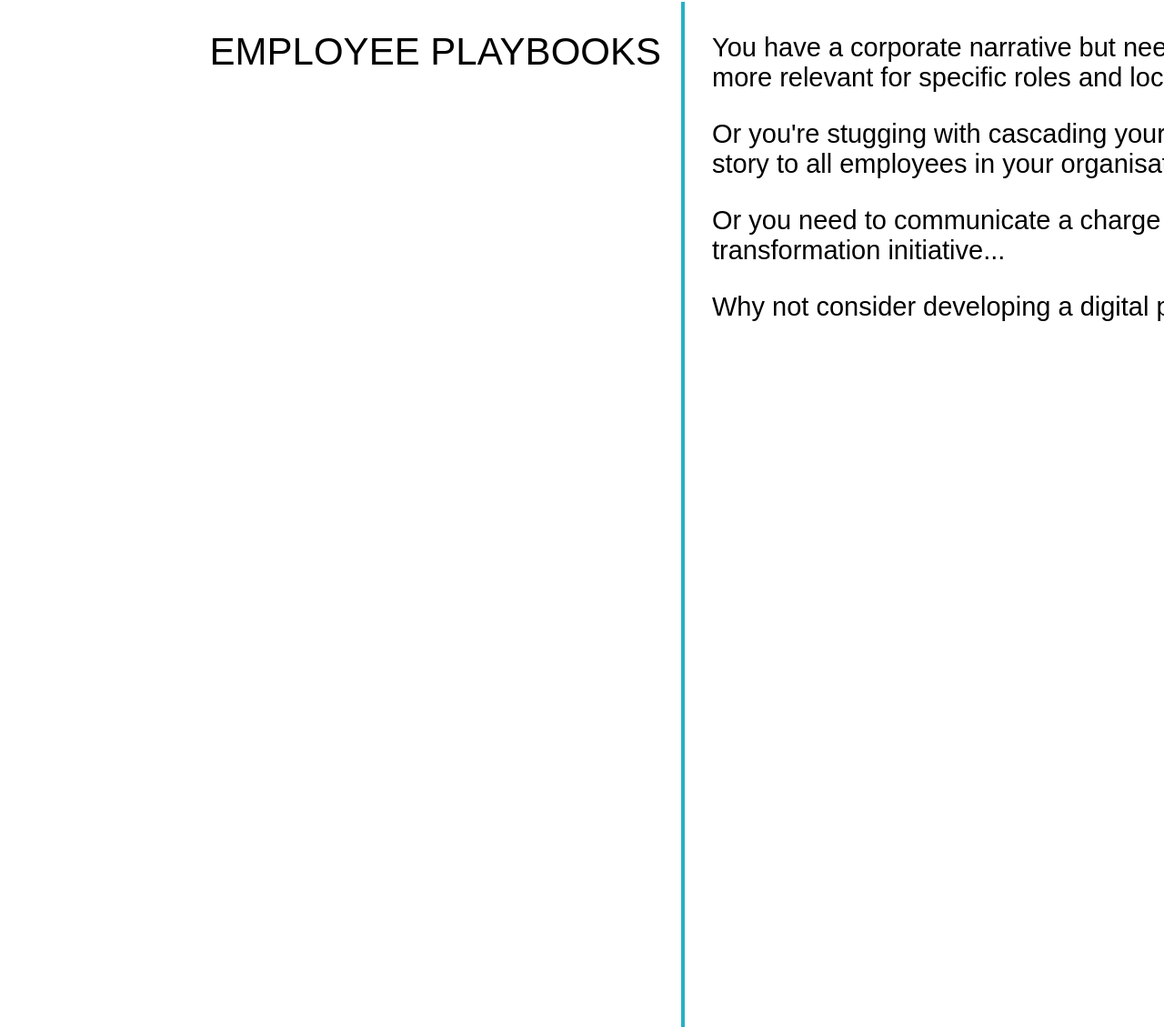
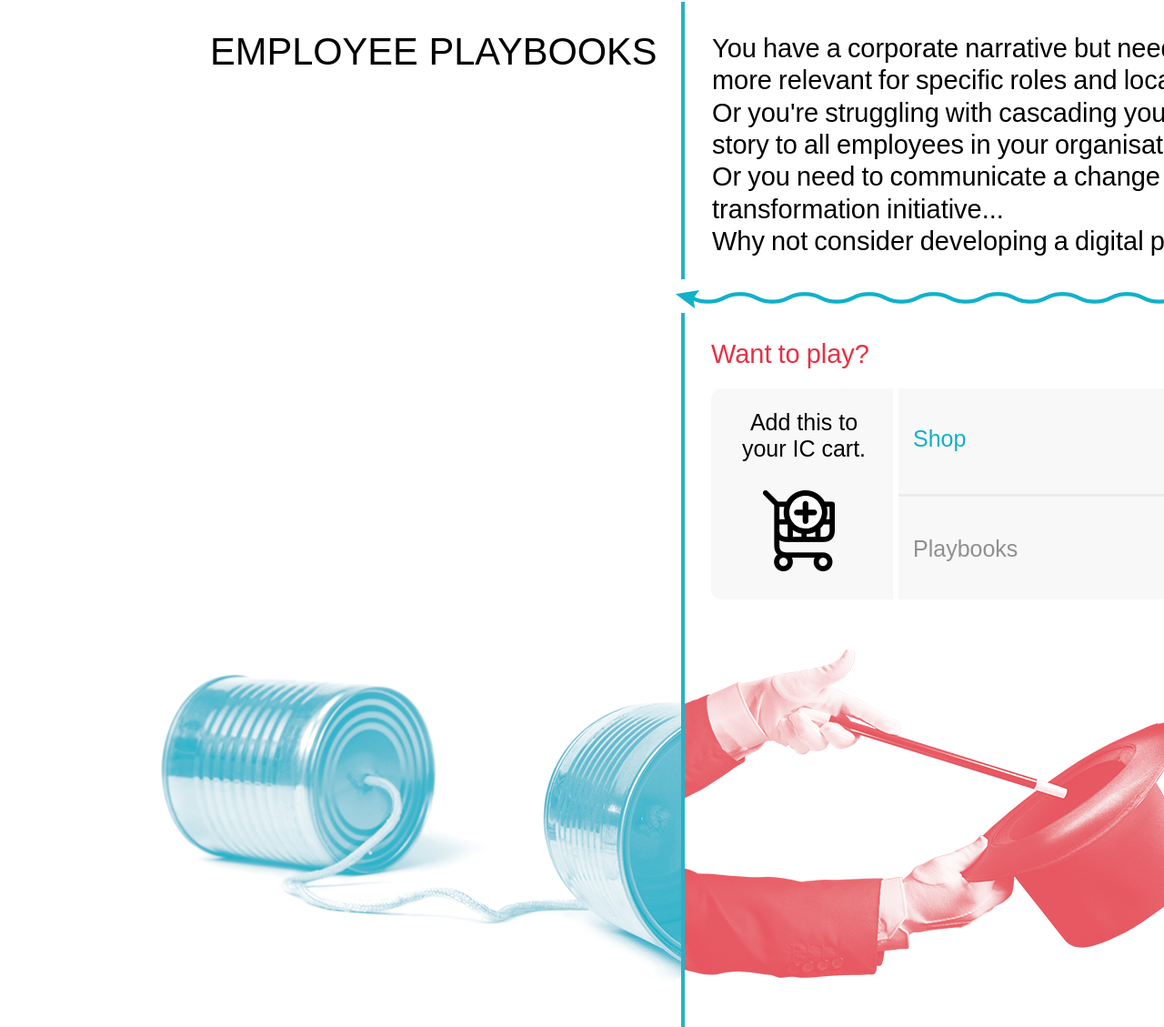
Before and after one commit to poster88/icandy, a plain HTML site: page index.html in a window 1280 px wide. Shown: the part 1009-2138 px from the top of the page at 91% size. Drawn offline with Linux system fonts and the light colour scheme.

Commit message:
add item #tv6-8, #img6,7, #card2

```diff
--- a/index.html
+++ b/index.html
@@ -33,7 +33,6 @@
 			width: 663px;
 			height: 232px;
 			border-radius: 12px;
-			background-color: #ffffff;
 			display: inline-flex;
 		}
 		#layer1 {
@@ -43,8 +42,7 @@
 			background-color: #E23147;
 			z-index: -1;
 		}
-		#card1 {
-			margin-top: 741px;
+		#card {
 			margin-right: 55px;
 			margin-left: 782px;
 		}
@@ -96,29 +94,40 @@
 		#tv5 {
 			width: 143px;
 			height: 23px;
-			margin-top: 683px;/*688*/
-			margin-right: 575px;/*572*/
-			margin-left: 782px;/*785*/
+			margin-top: 683px;
+			margin-right: 575px;
+			margin-left: 782px;
 			font-family: "Arial";
 			color: #ffffff;
 			font-size: 29px;
 
 		}
 		#tv6 {
-			width: 497px;
+			width: 492px;
 			height: 32px;
-			margin: 1042px 774px 0px 230px;
-			font-size: 42px;
+			margin: 1042px 774px 0px 231px;
+			font-size: 2.6em;
 			font-family: 'Arial';
-			text-align: right;
 		}
 		#tv7 {
-			width: 658px;
-			height: 223px;
-			margin: 1016px 59px 0px 783px;
-			text-align: left;
-			font-size: 29px;
+			width: 646px;
+			height: 237px;
+			margin: 1045px 79px 0px 783px;
+			font-size: 1.81em;
 			font-family: 'Arial';
+			line-height: 1.22;
+			font-stretch: condensed;
+			word-spacing: -1px;
+		}
+		#tv8 {
+			width: 177px;
+			height: 28px;
+			margin: 1382px 540px auto 782px;
+			color: #e53143;
+			font-family: 'Arial';
+			font-size: 1.81em;
+			font-stretch: condensed;
+			word-spacing: -1px;
 		}
 		#line1 {
 			width: 4px;
@@ -139,21 +148,31 @@
 		#img3 {
 			width: 37px;
 			height: 37px;
-			margin-top: 618px;
 			margin-right: 730px;
 			margin-left: 733px;
 			background-color: #ffffff;
 			border-radius: 25px;
 		}
 		#img4 {
-			margin-top: 630px;
 			margin-right: 56px;
 			margin-left: 743px;
+			z-index: 1;
 		}
 		#img5 {
-			margin-top: 618px;
 			margin-right: 92px;
 			margin-left: 1358px;
+		}
+		#img6 {
+			width: 648px;
+			height: 514px;
+			margin: 1621px 418px auto 101px;
+
+		}
+		#img7 {
+			width: 568px;
+			height: 362px;
+			margin: 1722px 182px auto 750px;
+			z-index: -1;
 		}
 	</style>
 	<body class="body">
@@ -171,12 +190,12 @@
 			<div id="layer1" class="position"></div>
 			<div id="tv3" class="position uppercase">communication audits</div>
 			<div id="tv4" class="position">The age-old problem: how to measure the impact and effectiveness of your communication efforts...</div>
-			<img id="img3" class="position" src="images/- copy.jpg">
-			<img id="img4" class="position" src="images/Object41.png">
-			<img id="img5" class="position" src="images/copy 3.png">
+			<img id="img3" class="position" src="images/- copy.jpg" style="margin-top: 618px; ">
+			<img id="img4" class="position" src="images/Object41.png" style="margin-top: 630px">
+			<img id="img5" class="position" src="images/copy 3.png" style="margin-top: 618px">
 			<div id="tv5" class="position">Interested?</div>
 			<!-- Card 1 start -->
-			<div id="card1" class="position container-card">
+			<div id="card" class="position container-card" style="margin-top: 741px; background-color: #ffffff;">
 				<div style="width: 200px; height: 232px; display: flex; flex-direction: column;">
 					<div style="width: 138px; height: 54px; text-align: center; font-family: 'Arial'; font-size: 25px;
 						margin: 23px 33px 0px 33px"><span>Add this to your IC cart.</span>
@@ -203,11 +222,42 @@
 			<div id="tv6" class="position uppercase">employee playbooks</div>
 			<div id="line1" class="position"></div>
 			<div id="tv7" class="position">
-				<p>You have a corporate narrative but need to make it more relevant for specific roles and locations...</p>
-				<p>Or you're stugging with cascading your srtategy story to all employees in your organisation...</p>
-				<p>Or you need to communicate a charge or transformation initiative...</p>
-				<p>Why not consider developing a digital playbook?</p>
+				<div>You have a corporate narrative but need to make it more relevant for specific roles and locations...</div>
+				<div>Or you're struggling with cascading your strategy story to all employees in your organisation...</div>
+				<div>Or you need to communicate a change or transformation initiative...</div>
+				<div>Why not consider developing a digital playbook?</div>
 			</div>
+			<img id="img3" class="position" src="images/- copy.jpg" style="margin-top: 1316px">
+			<img id="img4" class="position" src="images/Object41.png" style="margin-top: 1328px">
+			<img id="img5" class="position" src="images/+ copy 7.png" style="margin-top: 1316px">
+			<div id="tv8" class="position">Want to play?</div>
+			<!-- Card 2 start -->
+			<div id="card" class="position container-card" style="margin-top: 1436px; background-color: #F8F8F8">
+				<div style="width: 200px; height: 232px; display: flex; flex-direction: column;">
+					<div style="width: 138px; height: 54px; text-align: center; font-family: 'Arial'; font-size: 25px;
+						margin: 23px 33px 0px 33px"><span>Add this to your IC cart.</span>
+					</div>
+					<div><img src="images/add cart_icon_.png" style="margin: 35px 65px auto 57px"></div>
+				</div>
+				<div style="width: 6px; height: 246px; margin-top: -7px; background-color: #ffffff"></div>
+				<div style="width: 457px; height: 232px; display: inline-block">
+					<div style="width: 100%; height: 116px; display: flex;">
+						<div style="width: 57px; height: 24px; font-size: 25px; color: #10b1c9; font-family: 'Arial'; margin: 41px 311px 0px 16px">Shop</div>
+						<img src="images/shop.png" style="width: 36px; height: 41px; margin: 35px 37px 40px 0px;">
+					</div>
+					<div style="width: 100%; height: 3px; background-color: #ECECEC;"></div>
+					<div style="width: 100%; height: 113px; display: flex">
+						<div style="width: 377px; height: 25px; margin: 43px 18px 0px 16px; font-family: 'Arial'; font-size: 25px;
+							color: #8F8F8F">Playbooks<span style="float: right">|</span>
+						</div>
+						<img style="width: 22px; height: 22px; margin: 48px 0px 43px 351px; position: absolute;" src="images/+.png">
+						<img style="width: 22px; height: 22px; margin: 48px 24px 43px 0px" src="images/-.png">
+					</div>
+				</div>
+			</div>
+			<!-- Card 2 end -->
+			<img id="img6" class="position" src="images/Layer 44.png">
+			<img id="img7" class="position" src="images/Layer 43.png">
 			</content>
 			<!-- Content end -->
 			<!-- Footer start -->
```
Also changed, not shown: images/icandi.jpg.
